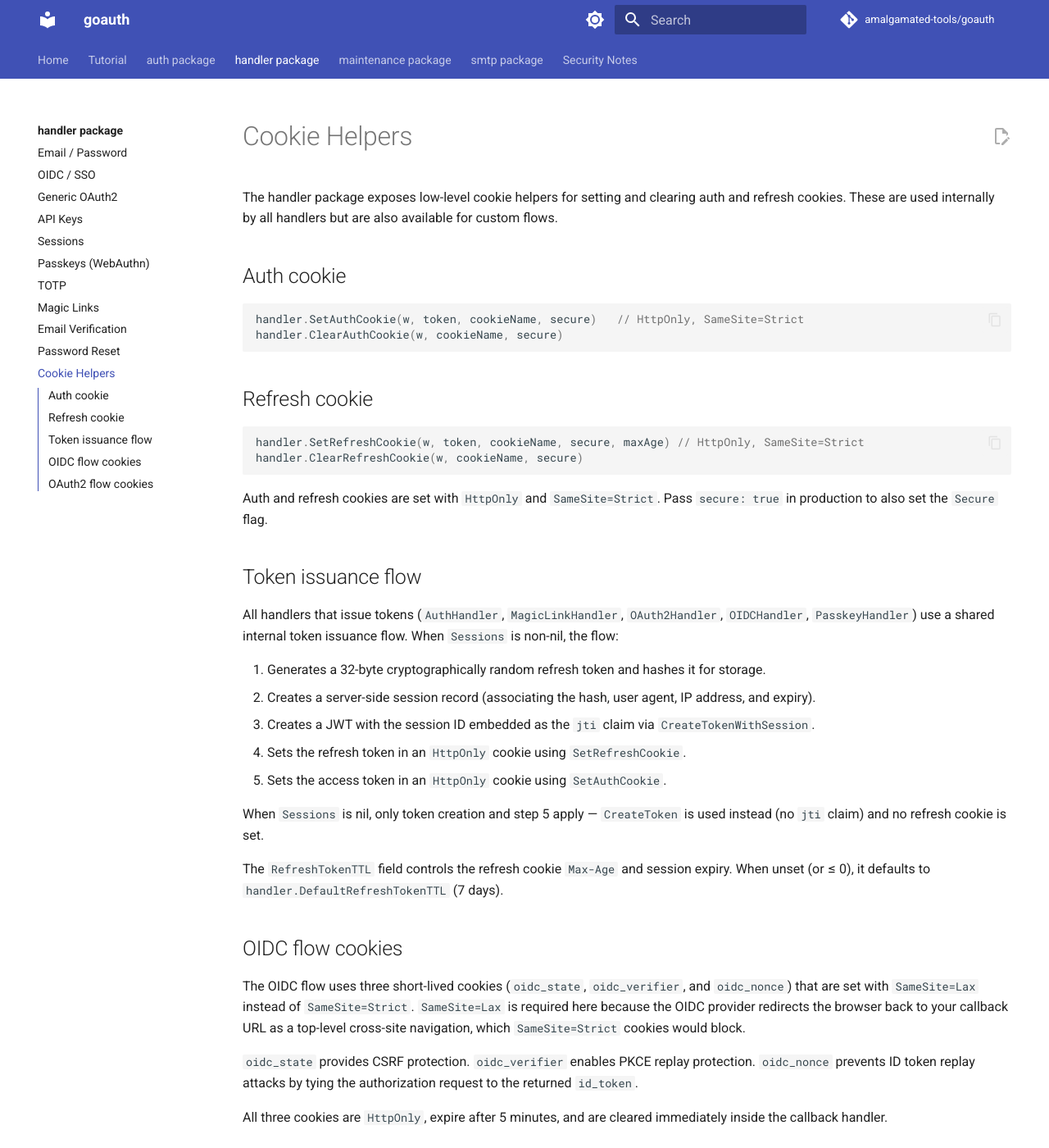
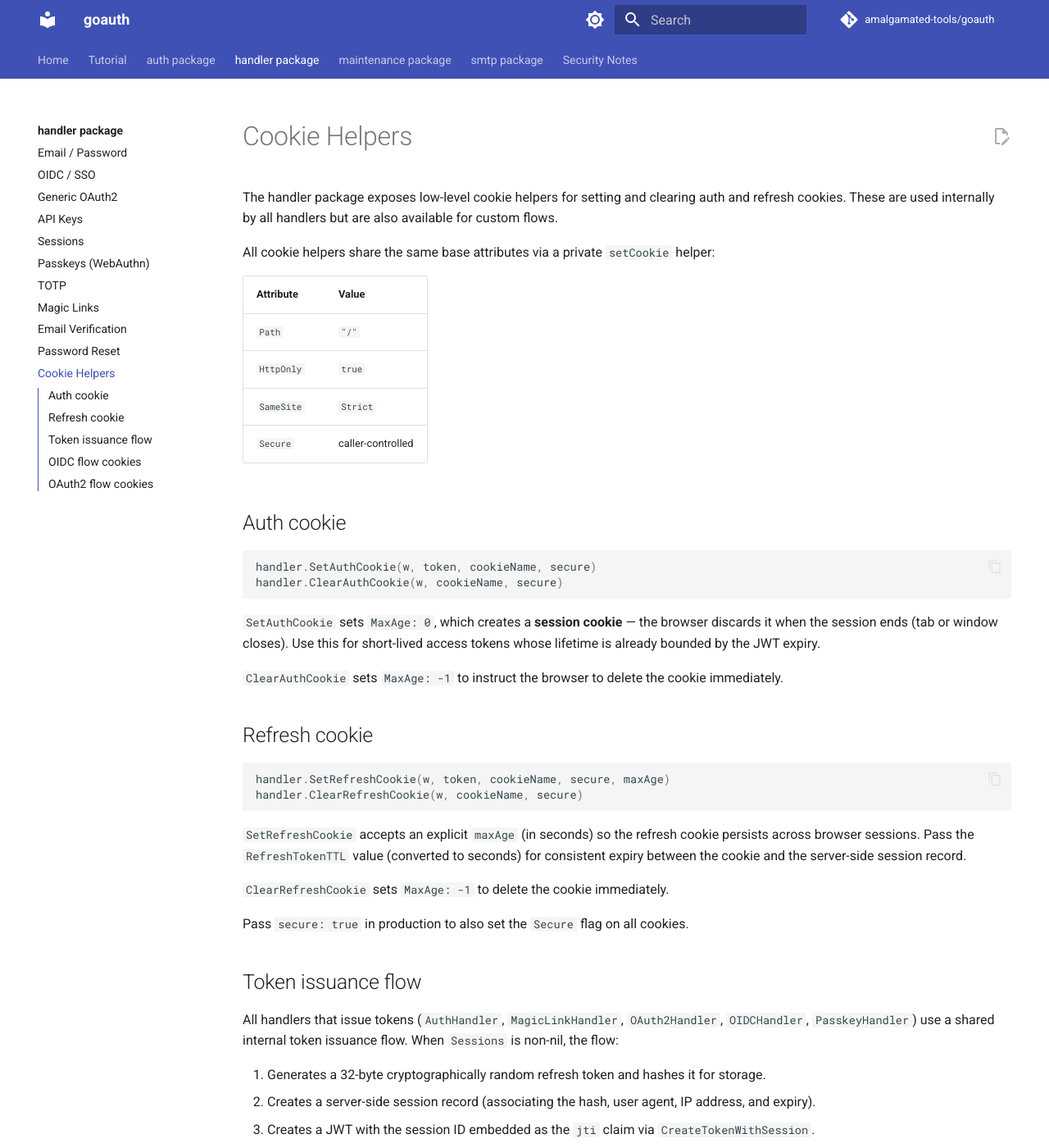
Before and after one commit to amalgamated-tools/goauth, an MkDocs documentation site: the page built from docs/handler/cookies.md, in a window 1280 px wide and 1400 px high. Shown: the whole window at 82% size. Built offline with MkDocs 1.6.1 and Material for MkDocs 9.7.7, drawn with Linux system fonts in a browser that asks for light colours; comment, search, counter and statistics services are not loaded.

Commit message:
docs(handler): document cookie attributes and MaxAge behaviour (#576)
The setCookie helper (extracted in #570) centralises Path, HttpOnly,
SameSite, and Secure for all four public cookie functions.
cookies.md previously omitted these shared attributes and did not
explain the session-cookie semantics of SetAuthCookie (MaxAge: 0) or
the deletion semantics of the Clear* helpers (MaxAge: -1).

- Add a shared-attributes table covering Path, HttpOnly, SameSite, and
  the caller-controlled Secure flag.
- Document SetAuthCookie as a session cookie and explain when to use it.
- Document that Clear* helpers set MaxAge: -1 to delete the cookie.
- Document that SetRefreshCookie accepts an explicit maxAge so the
  cookie persists across browser sessions.
- Remove inline comments that restated only a subset of attributes.

Co-authored-by: github-actions[bot] <41898282+github-actions[bot]@users.noreply.github.com>
Co-authored-by: Copilot <223556219+Copilot@users.noreply.github.com>

````diff
--- a/docs/handler/cookies.md
+++ b/docs/handler/cookies.md
@@ -2,21 +2,38 @@
 
 The handler package exposes low-level cookie helpers for setting and clearing auth and refresh cookies. These are used internally by all handlers but are also available for custom flows.
 
+All cookie helpers share the same base attributes via a private `setCookie` helper:
+
+| Attribute | Value |
+|---|---|
+| `Path` | `"/"` |
+| `HttpOnly` | `true` |
+| `SameSite` | `Strict` |
+| `Secure` | caller-controlled |
+
 ## Auth cookie
 
 ```go
-handler.SetAuthCookie(w, token, cookieName, secure)   // HttpOnly, SameSite=Strict
+handler.SetAuthCookie(w, token, cookieName, secure)
 handler.ClearAuthCookie(w, cookieName, secure)
 ```
+
+`SetAuthCookie` sets `MaxAge: 0`, which creates a **session cookie** — the browser discards it when the session ends (tab or window closes). Use this for short-lived access tokens whose lifetime is already bounded by the JWT expiry.
+
+`ClearAuthCookie` sets `MaxAge: -1` to instruct the browser to delete the cookie immediately.
 
 ## Refresh cookie
 
 ```go
-handler.SetRefreshCookie(w, token, cookieName, secure, maxAge) // HttpOnly, SameSite=Strict
+handler.SetRefreshCookie(w, token, cookieName, secure, maxAge)
 handler.ClearRefreshCookie(w, cookieName, secure)
 ```
 
-Auth and refresh cookies are set with `HttpOnly` and `SameSite=Strict`. Pass `secure: true` in production to also set the `Secure` flag.
+`SetRefreshCookie` accepts an explicit `maxAge` (in seconds) so the refresh cookie persists across browser sessions. Pass the `RefreshTokenTTL` value (converted to seconds) for consistent expiry between the cookie and the server-side session record.
+
+`ClearRefreshCookie` sets `MaxAge: -1` to delete the cookie immediately.
+
+Pass `secure: true` in production to also set the `Secure` flag on all cookies.
 
 ## Token issuance flow
 
````
